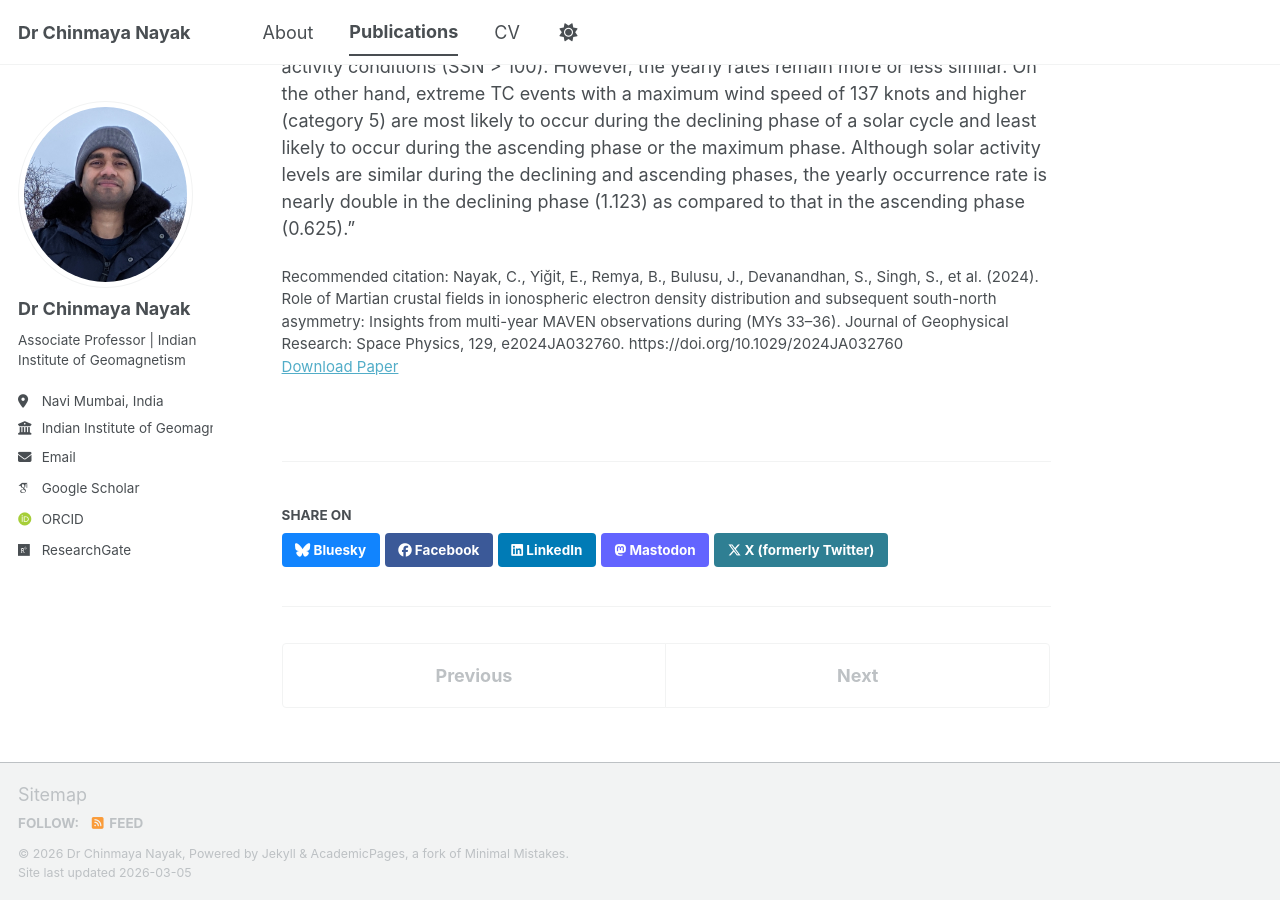
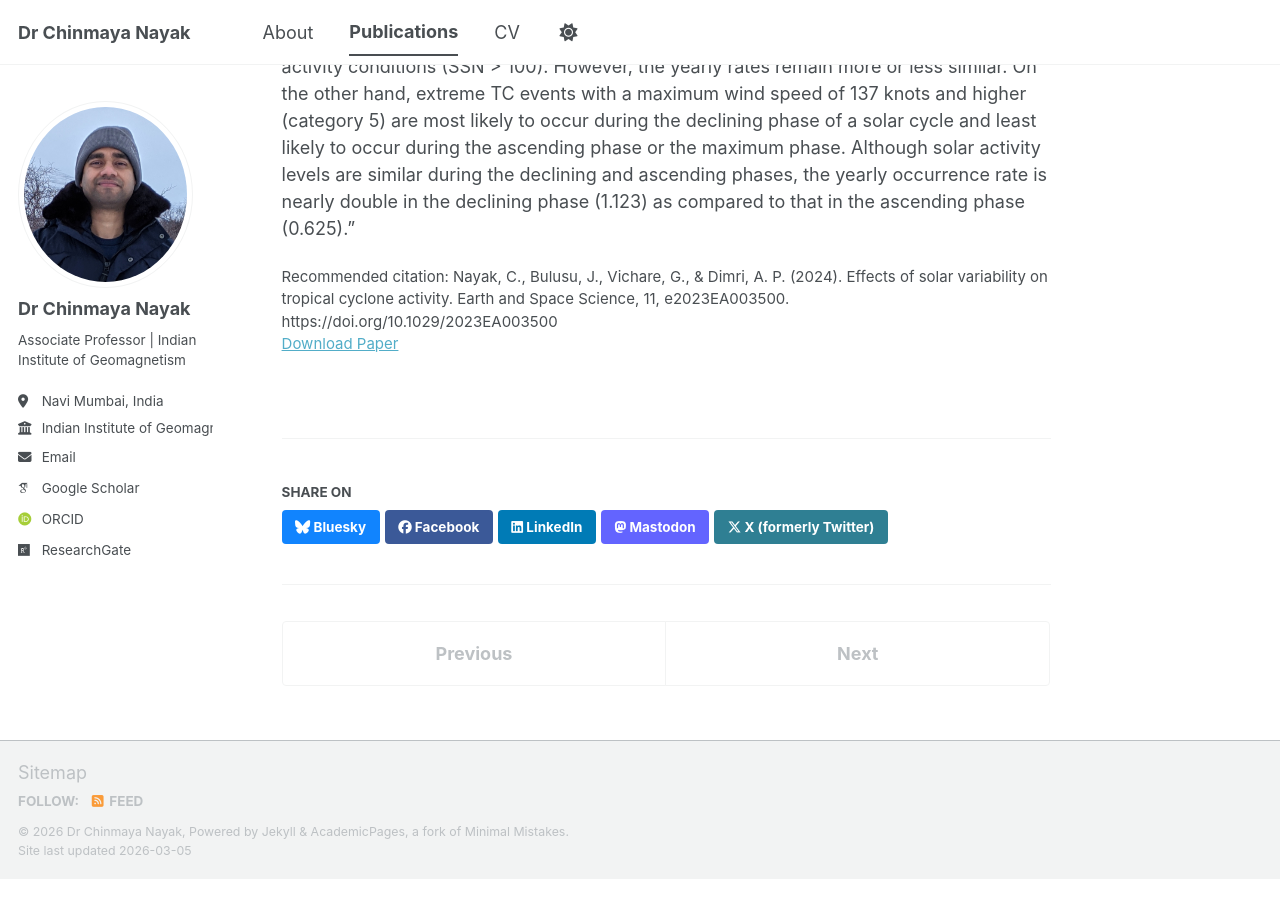
Before and after one commit to physics642/Chinmaya.Nayak, a Jekyll site: the page built from _publications/2024_nayak_tc_solar.md, in a window 1280 px wide and 900 px high, scrolled down 583 px. Built offline with Jekyll 4.4.1, drawn with Linux system fonts in a browser that asks for light colours; some web fonts are replaced; a script bundle is joined from its source files by our own code; library files that are not in the unit come from our copies; after the commit the page ends 1461 px from its top, so only the background shows below that.

Commit message:
Update 2024_nayak_tc_solar.md

```diff
--- a/_publications/2024_nayak_tc_solar.md
+++ b/_publications/2024_nayak_tc_solar.md
@@ -3,8 +3,7 @@ layout: publication
 collection: publications
 permalink: /publications/2024_nayak_tc_solar
 title: "Effects of Solar Variability on Tropical Cyclone Activity"
-citation: "Nayak, C., Yiğit, E., Remya, B., Bulusu, J., Devanandhan, S., Singh, S., et al. (2024). Role of Martian crustal fields in ionospheric electron density distribution and subsequent south-north asymmetry: Insights from multi-year MAVEN observations during (MYs 33–36). Journal of Geophysical Research: Space Physics, 129, e2024JA032760. https://doi.org/10.1029/2024JA032760"
-journal: "Earth and Space Science"
+citation: "Nayak, C., Bulusu, J., Vichare, G., & Dimri, A. P. (2024). Effects of solar variability on tropical cyclone activity. Earth and Space Science, 11, e2023EA003500. https://doi.org/10.1029/2023EA003500"
 layout: single
 volume: "11"
 number: "6"
@@ -15,12 +14,12 @@ doi: "10.1029/2023EA003500"
 paperurl: "https://agupubs.onlinelibrary.wiley.com/doi/abs/10.1029/2023EA003500"
 eprint: "https://agupubs.onlinelibrary.wiley.com/doi/pdf/10.1029/2023EA003500"
 keywords: "tropical cyclone, solar activity, sunspot number, hurricane"
-excerpt: "This study investigates how the Martian crustal magnetic fields control its ionosphere."
+excerpt: "This study investigates how the tropical cyclones are controlled by solar activity."
 
 
 ---
 ## Download Reference
-* [Download .bib file]({{ site.baseurl }}/files/Pranjali_2026_APJ.bib)
+* [Download .bib file]({{ site.baseurl }}/files/Nayak_2024_ESS.bib)
 
 
 ### Abstract
```
